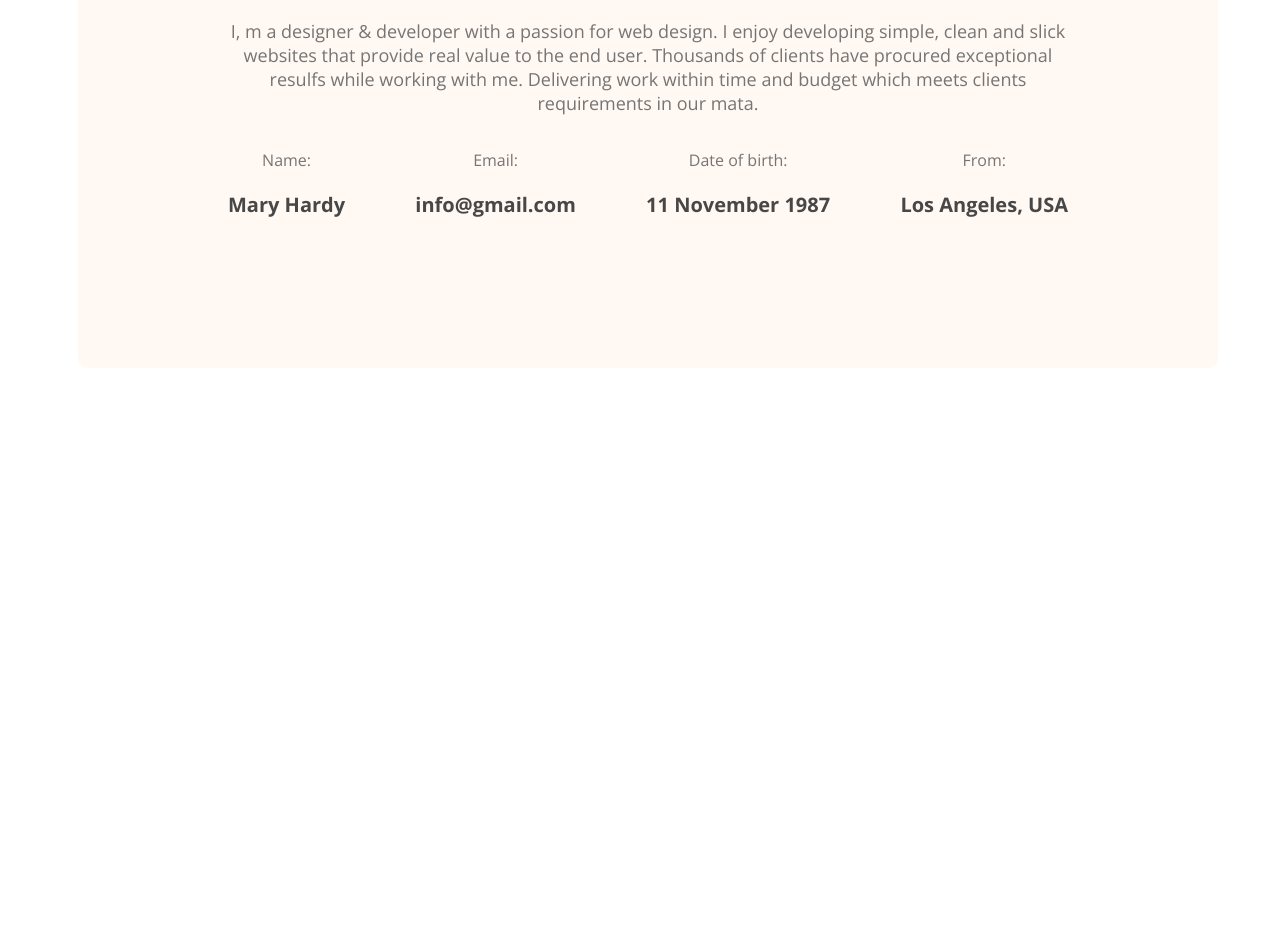
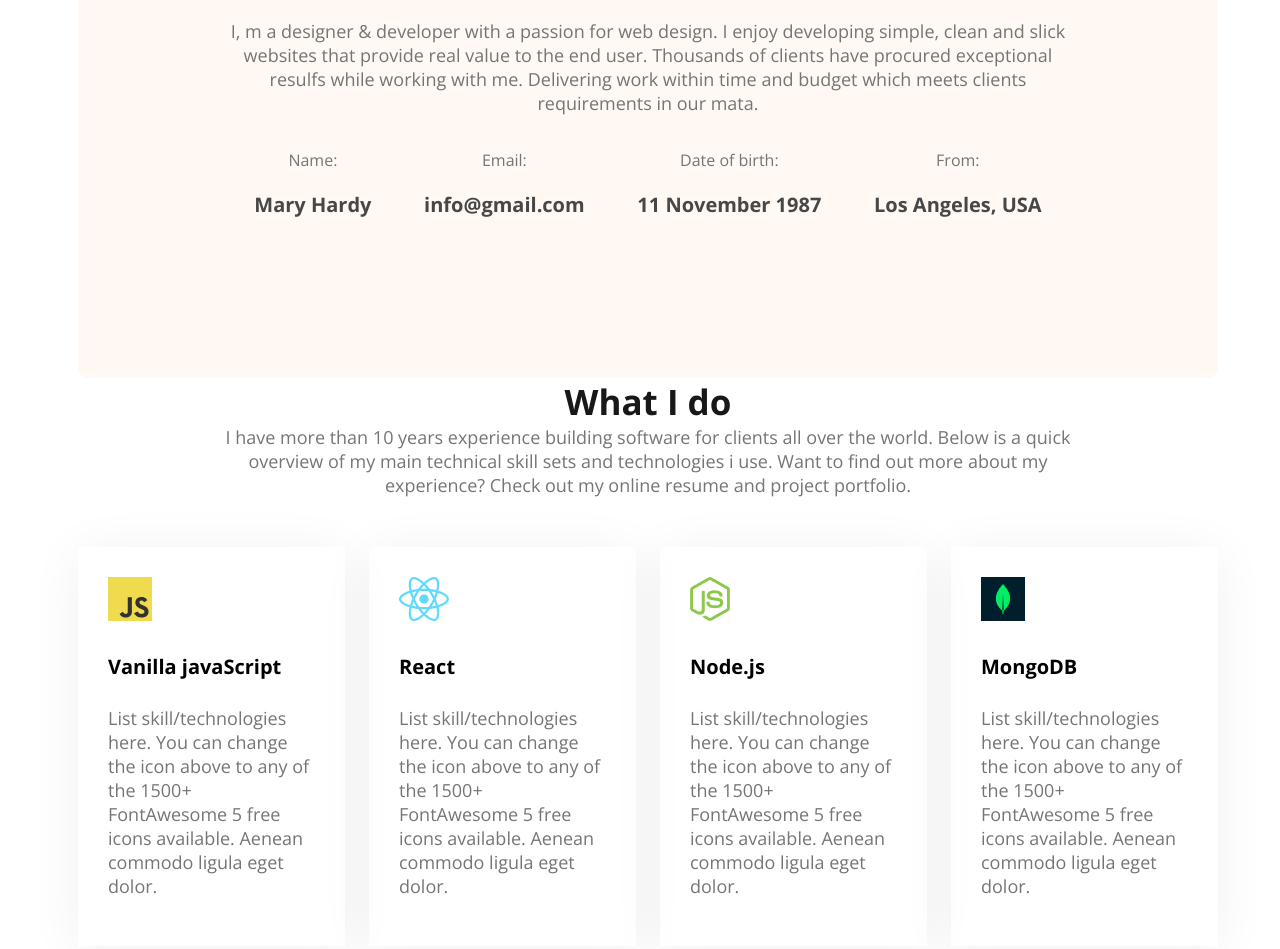
Before and after one commit to Maz5555/web-developer-portfolio, a plain HTML site: page index.html in a window 1280 px wide. Shown: the part 1380-2329 px from the top of the page. Before the commit the page ends 1756 px from the top, so only its background shows below. Drawn offline with nearby package versions, Linux system fonts and the light colour scheme.

Commit message:
cards added

```diff
--- a/Styles/portfolio.css
+++ b/Styles/portfolio.css
@@ -54,7 +54,7 @@ nav ul{display: flex; align-items: center;
 
 .section-description{font-size: 18px; color:#757575}
 
-
+/* banner style */
 .banner{display: flex;
 justify-content: space-between; align-items: center; margin-bottom: 130px;}
 
@@ -81,6 +81,19 @@ main{max-width: 1140px; margin: 0 auto;}
 
 .about{background-color: #FFF8F3; border-radius: 10px; padding: 130px 150px; text-align: center;}
 
-.about-items{display: flex;justify-content: space-between;}
+.about-items{display: flex;justify-content: space-around;}
 
-.item-description{font-weight: bold; font-size: 20px;}
+.item-description{font-weight: bold; font-size: 20px; margin-bottom: 30px;}
+
+/* what I do */
+.What-do .section-description{width: 900px; text-align: center; margin: 0 auto;}
+
+/* skill style */
+.skill-container{display: flex; align-items: center; justify-content: space-between; gap: 24px; margin-top: 50px;}
+
+.skill-title{font-weight:bold; font-size: 20px;}
+.skill-description{font-size: 18px;}
+
+.skill{box-shadow: 0px 6px 50px 0px rgba(0, 0, 0, 6%);}
+
+.skill{padding: 30px}
--- a/index.html
+++ b/index.html
@@ -45,6 +45,7 @@
 
     <main>
         <section class="about">
+
             <h3 class="section-title">
                 About Me
             </h3>
@@ -73,6 +74,35 @@
 
         </section>
 
+        <!-- What I do section start -->
+         <section class="What-do">
+            <header class="section-title">What I do</header>
+            <p class="section-description">I have more than 10 years experience building software for clients all over the world. Below is a quick overview of my main technical skill sets and technologies i use. Want to find out more about my experience? Check out my online resume and project portfolio.</p>
+
+
+         <div class="skill-container">
+            <div class="skill">
+                <img src="images/icons/js.png" alt="">
+                <h4 class="skill-title">Vanilla javaScript</h4>
+                <p class="skill-description dark3">List skill/technologies here. You can change the icon above to any of the 1500+ FontAwesome 5 free icons available. Aenean commodo ligula eget dolor.</p>
+            </div>
+            <div class="skill">
+                <img src="images/icons/react.png" alt="">
+                <h4 class="skill-title">React</h4>
+                <p class="skill-description dark3">List skill/technologies here. You can change the icon above to any of the 1500+ FontAwesome 5 free icons available. Aenean commodo ligula eget dolor.</p>
+            </div>
+            <div class="skill">
+                <img src="images/icons/nodejs.png" alt="">
+                <h4 class="skill-title">Node.js</h4>
+                <p class="skill-description dark3">List skill/technologies here. You can change the icon above to any of the 1500+ FontAwesome 5 free icons available. Aenean commodo ligula eget dolor.</p>
+            </div>
+            <div class="skill">
+                <img src="images/icons/mongo.png" alt="">
+                <h4 class="skill-title">MongoDB</h4>
+                <p class="skill-description dark3">List skill/technologies here. You can change the icon above to any of the 1500+ FontAwesome 5 free icons available. Aenean commodo ligula eget dolor.</p>
+            </div>
+         </div>
+         </section>
     </main>
     <footer>
 
```
